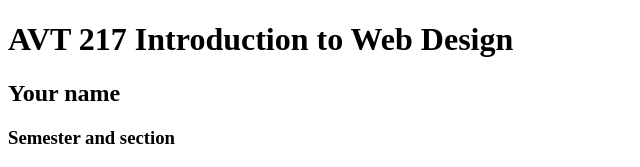
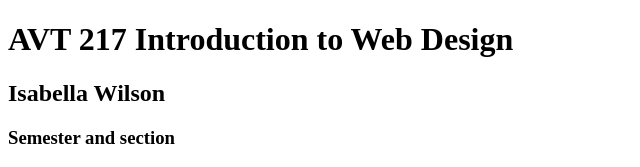
Before and after one commit to izzyw03/avt217, a plain HTML site: page weekly/index.html in a window 1280 px wide. Shown: the top 167 px of the page, without its empty margins (0-640 px from the left). Drawn offline with Linux system fonts and the light colour scheme.

Commit message:
Update index.html

```diff
--- a/weekly/index.html
+++ b/weekly/index.html
@@ -8,7 +8,7 @@
 <body>
 <div id="wrapper">
 <h1>AVT 217 Introduction to Web Design</h1>
-<h2>Your name </h2>
+<h2>Isabella Wilson </h2>
 <h3>Semester and section</h3>
 
 <div class="weekly">
```
